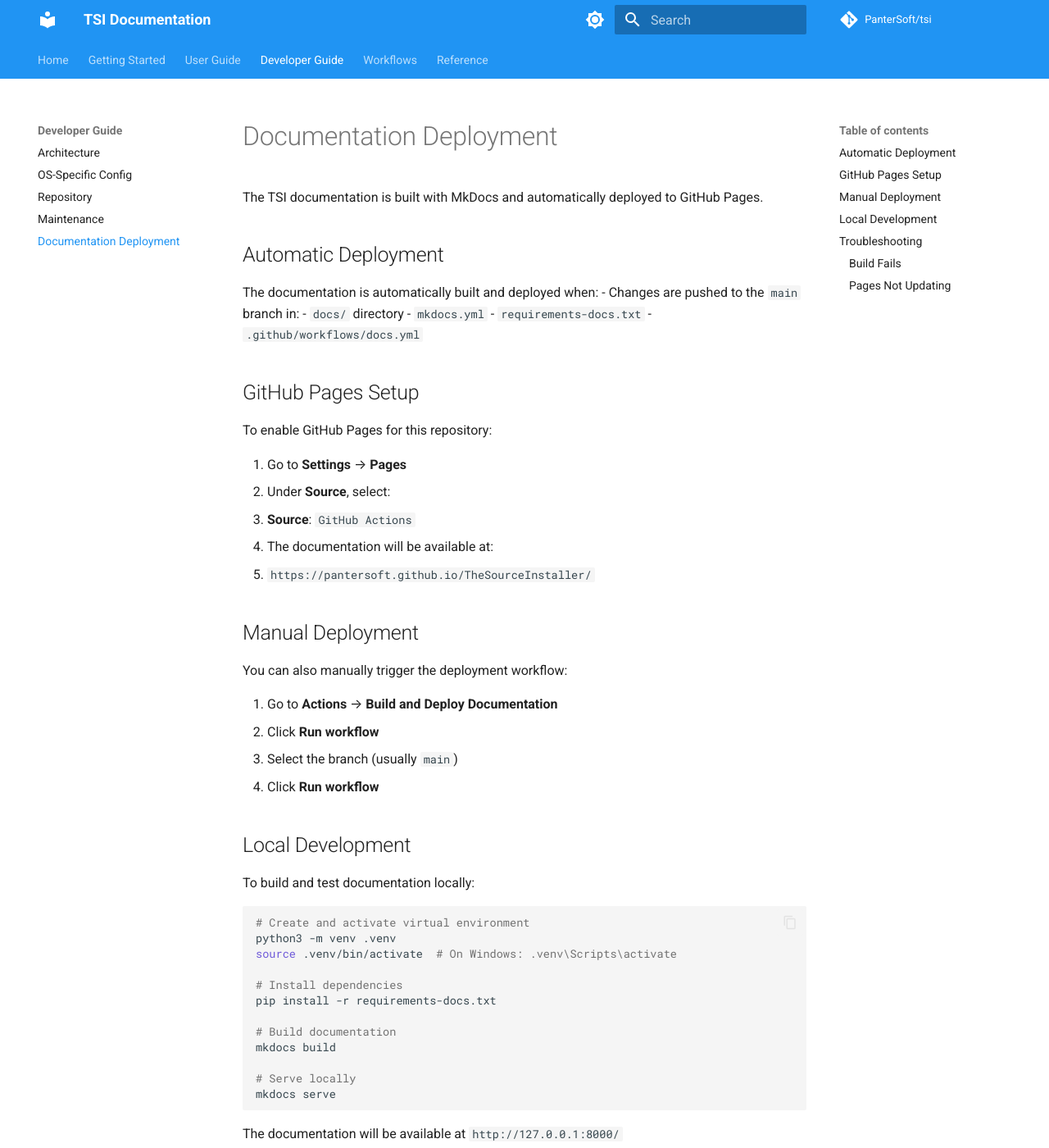
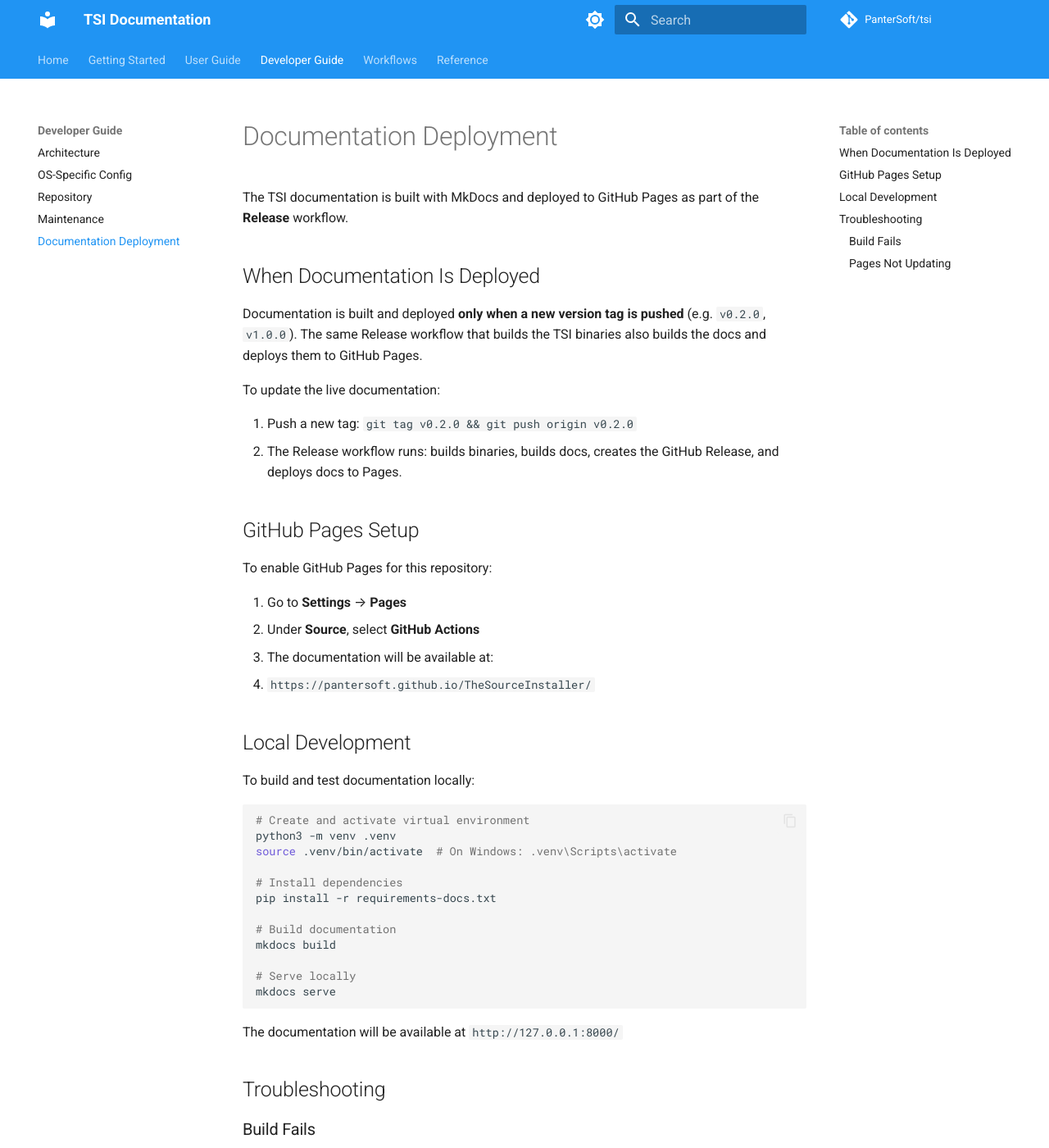
Before and after one commit to PanterSoft/TheSourceInstaller, an MkDocs documentation site: the page built from docs/DEPLOYMENT.md, in a window 1280 px wide and 1400 px high. Shown: the whole window at 82% size. Built offline with MkDocs 1.6.1 and Material for MkDocs 9.7.7, drawn with Linux system fonts in a browser that asks for light colours; comment, search, counter and statistics services are not loaded; the version menu is left out; some of the changed text lies outside the part shown.

Commit message:
only run release build on new tag and merge release and docs build

```diff
--- a/docs/DEPLOYMENT.md
+++ b/docs/DEPLOYMENT.md
@@ -1,34 +1,24 @@
 # Documentation Deployment
 
-The TSI documentation is built with MkDocs and automatically deployed to GitHub Pages.
+The TSI documentation is built with MkDocs and deployed to GitHub Pages as part of the **Release** workflow.
 
-## Automatic Deployment
+## When Documentation Is Deployed
 
-The documentation is automatically built and deployed when:
-- Changes are pushed to the `main` branch in:
-  - `docs/` directory
-  - `mkdocs.yml`
-  - `requirements-docs.txt`
-  - `.github/workflows/docs.yml`
+Documentation is built and deployed **only when a new version tag is pushed** (e.g. `v0.2.0`, `v1.0.0`). The same Release workflow that builds the TSI binaries also builds the docs and deploys them to GitHub Pages.
+
+To update the live documentation:
+
+1. Push a new tag: `git tag v0.2.0 && git push origin v0.2.0`
+2. The Release workflow runs: builds binaries, builds docs, creates the GitHub Release, and deploys docs to Pages.
 
 ## GitHub Pages Setup
 
 To enable GitHub Pages for this repository:
 
 1. Go to **Settings** → **Pages**
-2. Under **Source**, select:
-   - **Source**: `GitHub Actions`
+2. Under **Source**, select **GitHub Actions**
 3. The documentation will be available at:
    - `https://pantersoft.github.io/TheSourceInstaller/`
-
-## Manual Deployment
-
-You can also manually trigger the deployment workflow:
-
-1. Go to **Actions** → **Build and Deploy Documentation**
-2. Click **Run workflow**
-3. Select the branch (usually `main`)
-4. Click **Run workflow**
 
 ## Local Development
 
@@ -61,6 +51,6 @@ The documentation will be available at `http://127.0.0.1:8000/`
 
 ### Pages Not Updating
 
-- Verify GitHub Pages is enabled in repository settings
-- Check that the workflow has `pages: write` permission
-- Ensure the workflow completed successfully in Actions tab
+- Documentation deploys only on tag push. Ensure you pushed a tag and the Release workflow completed.
+- Verify GitHub Pages is enabled in repository settings (Source: GitHub Actions).
+- Check that the Release workflow completed successfully in the Actions tab.
```
Also changed, not shown: docs/workflows/triggers.md (+24 -6 lines), 2 other files.
